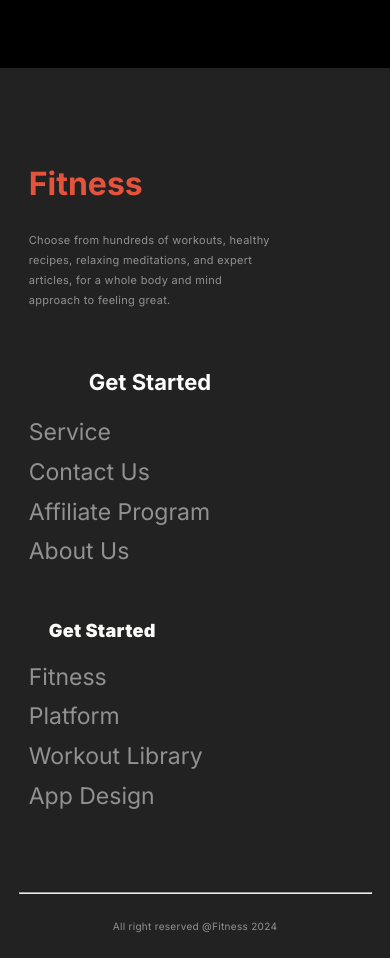
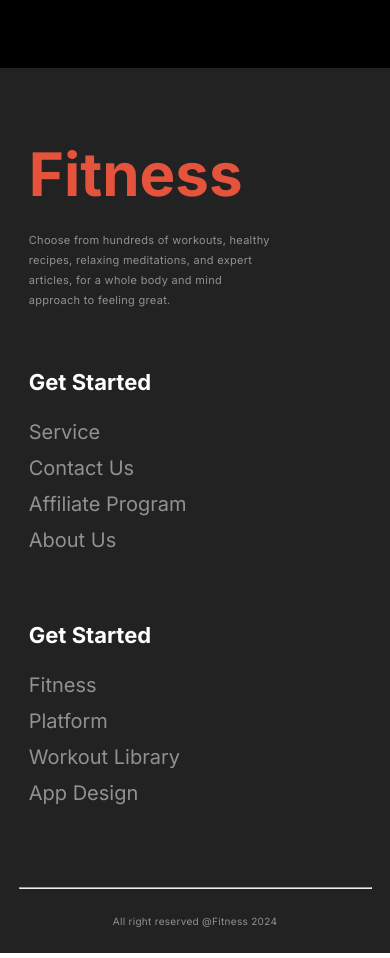
Before and after one commit to nafiz678/Assignment-02, a plain HTML site: page index.html in a window 390 px wide. Shown: the part 7500-8458 px from the top of the page. Drawn offline with Linux system fonts and the light colour scheme; a web font is replaced by a local one.

Commit message:
Fixing issues

```diff
--- a/index.html
+++ b/index.html
@@ -299,7 +299,7 @@
         </div>
         </div>
         <div class="sec-9-box-3">
-            <h1 class="box-2-title box-3-title">Get Started</h1>
+            <h1 class=" box-3-title sec-9-box-2-title">Get Started</h1>
             <div class="box-3-menu">
                 <ul class="menu-1 menu-2">
                     <li class="items">Fitness</li>
--- a/style.css
+++ b/style.css
@@ -1192,16 +1192,18 @@ hr {
 
     .sec-9-box-1-title {
         padding: 0px;
-        font-size: 32px;
+        font-size: 60px;
         font-weight: 700;
         line-height: 120%;
         letter-spacing: 0%;
         text-align: left;
         margin-left: -20px;
+        margin-bottom: 20px;
+        margin-top: 0px;
     }
 
     .items {
-        font-size: 23px;
+        font-size: 20px;
         font-weight: 400;
         line-height: 120%;
         letter-spacing: 0%;
@@ -1210,6 +1212,10 @@ hr {
 
     .menu-1 {
         padding: 0px;
+        margin-left: -20px;
+    }
+    .sec-9-box-2-title{
+        padding-left: 0px;
         margin-left: -20px;
     }
 
```
